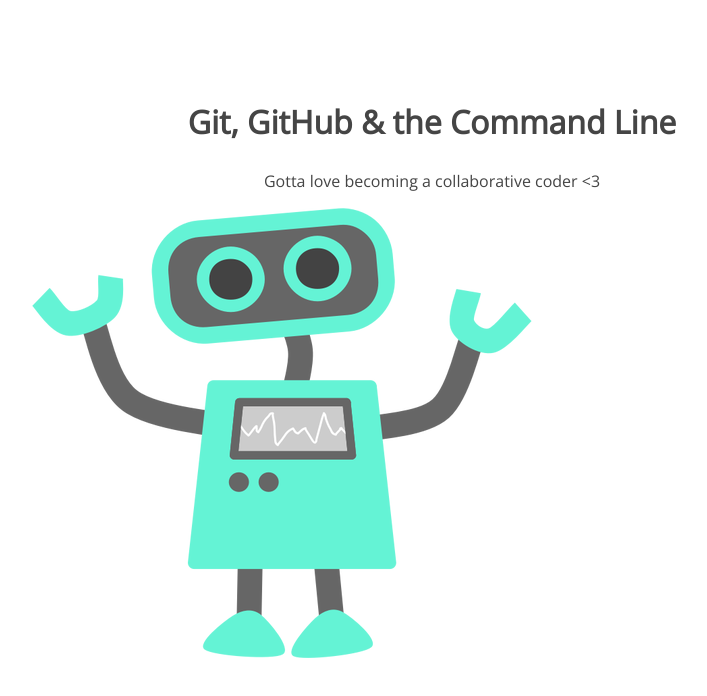
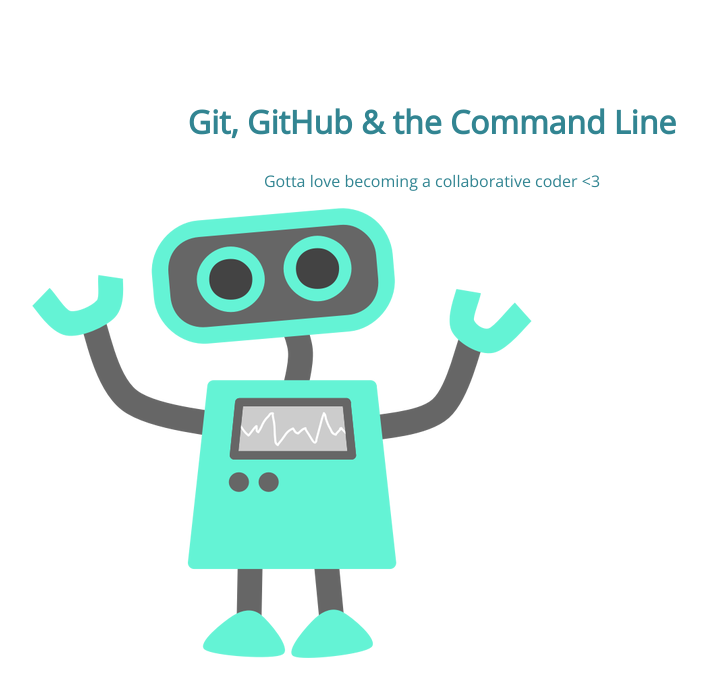
Before and after one commit to katiemae/105-project, a plain HTML site: page index.html in a window 1280 px wide. Shown: the whole page, without its empty margins (208-915 px from the left). Drawn offline with nearby package versions, Linux system fonts and the light colour scheme.

Commit message:
h1 color change

```diff
--- a/css/style.css
+++ b/css/style.css
@@ -5,7 +5,7 @@ section {
 section h1,
 section p {
 	text-align: center;
-	color: #454545;
+	color: #328592;
 }
 section h1 {
 	font: 32px 'Open Sans';
```
